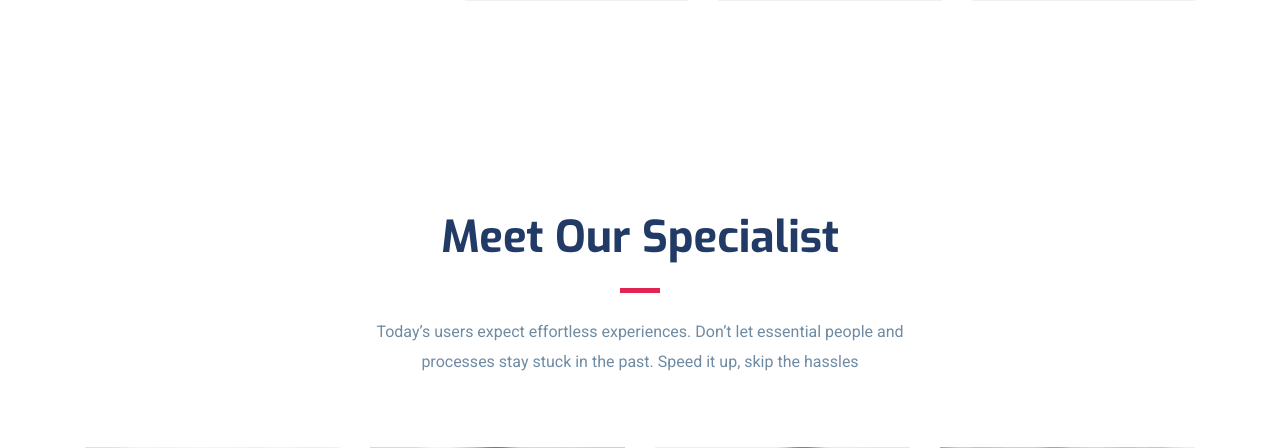
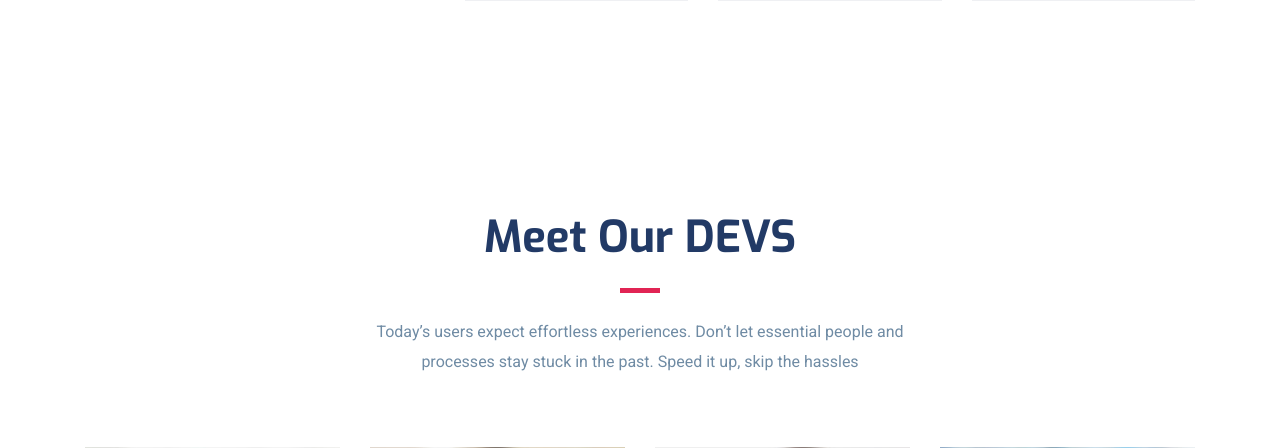
Before and after one commit to NJWasTaken/amcus, a Flask app: page /about in a window 1280 px wide; the page is wider, and only the part inside the window is pictured. Shown: the part 1584-2032 px from the top of that part. Run offline with Flask 2, Linux system fonts and the light colour scheme; parts of the project's set-up code (start-up, migrations or seed data) failed here and were passed over; some libraries are stand-ins or nearby versions.

Commit message:
trail change in about

```diff
--- a/templates/about.html
+++ b/templates/about.html
@@ -202,7 +202,7 @@
 		<div class="row justify-content-center">
 			<div class="col-lg-6">
 				<div class="section-title text-center">
-					<h2 class="mb-4">Meet Our Specialist</h2>
+					<h2 class="mb-4">Meet Our DEVS</h2>
 					<div class="divider mx-auto my-4"></div>
 					<p>Today’s users expect effortless experiences. Don’t let essential people and processes stay stuck in the past. Speed it up, skip the hassles</p>
 				</div>
```
